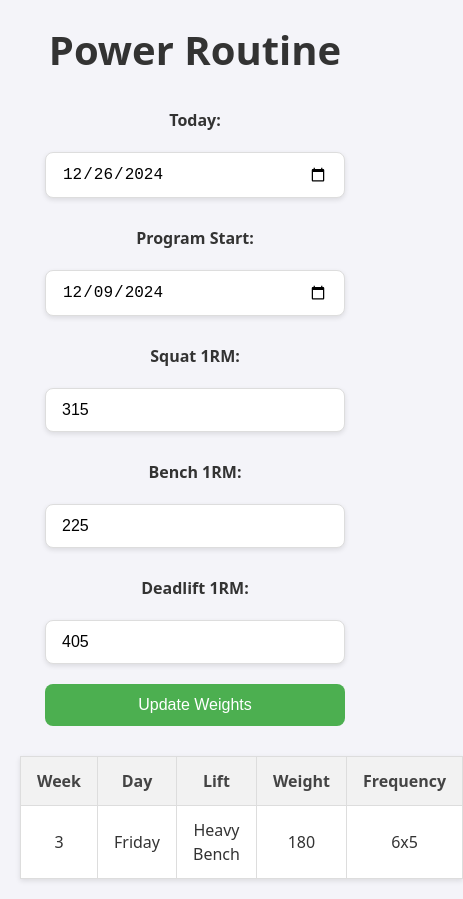
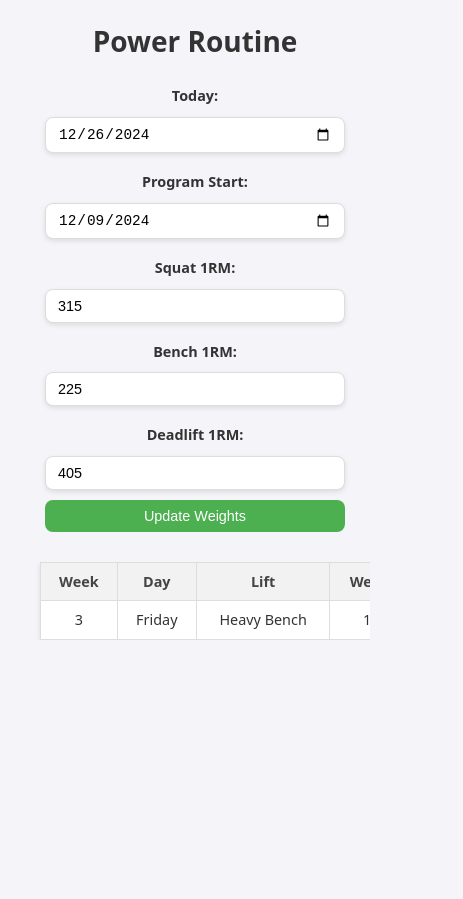
Before and after one commit to jagarcia1651/lift, a plain HTML site: page index.html in a window 390 px wide. Shown: the whole page, 463 px wide, since content can reach past the window. After the commit the page ends 844 px from the top, so only its background shows below. Drawn offline with Linux system fonts and the light colour scheme.

Commit message:
Responsive improvements for mobile use.

```diff
--- a/index.html
+++ b/index.html
@@ -24,6 +24,7 @@
             <button type="button" class="calculate-btn" onclick="updateWeights()">Update Weights</button>
         </div>
 
+        <div class="routine-table-wrapper">
             <table class="routine-table">
                 <thead>
                     <tr>
@@ -38,6 +39,7 @@
                     <!-- Dynamic table rows will be inserted here -->
                 </tbody>
             </table>
+        </div>
         <script src="script.js"></script>
     </main>
 </body>
--- a/styles.css
+++ b/styles.css
@@ -175,3 +175,80 @@ h1 {
         max-width: 300px;
     }
 }
+
+/* Base responsive container */
+main {
+    max-width: 1200px;
+    margin: 0 auto;
+    padding: 0 20px;
+}
+
+/* Adjust table for smaller screens */
+@media (max-width: 768px) {
+    h1 {
+        font-size: 2rem;
+        margin-bottom: 15px;
+    }
+
+    .input-container {
+        flex-direction: column;
+        align-items: center;
+        gap: 10px;
+    }
+
+    .input-container input,
+    .calculate-btn {
+        width: 100%;
+        max-width: 300px;
+    }
+
+    /* Make table scrollable horizontally */
+    .routine-table-wrapper {
+        overflow-x: auto;
+        margin: 0 -20px;
+        padding: 0 20px;
+        -webkit-overflow-scrolling: touch;
+    }
+
+    .routine-table {
+        min-width: 500px; /* Ensure minimum width for readability */
+    }
+
+    .routine-table th,
+    .routine-table td {
+        padding: 8px 12px;
+        font-size: 0.9rem;
+    }
+}
+
+/* Additional breakpoint for very small screens */
+@media (max-width: 480px) {
+    h1 {
+        font-size: 1.75rem;
+    }
+
+    .input-container label {
+        font-size: 0.9rem;
+    }
+
+    .input-container input,
+    .calculate-btn {
+        padding: 8px 12px;
+        font-size: 0.9rem;
+    }
+}
+
+/* Add support for larger screens */
+@media (min-width: 1200px) {
+    main {
+        padding: 0 40px;
+    }
+
+    .input-container {
+        gap: 30px;
+    }
+
+    .routine-table {
+        margin: 40px auto;
+    }
+}
```
Lines whose indentation alone changed are shown as unchanged.
